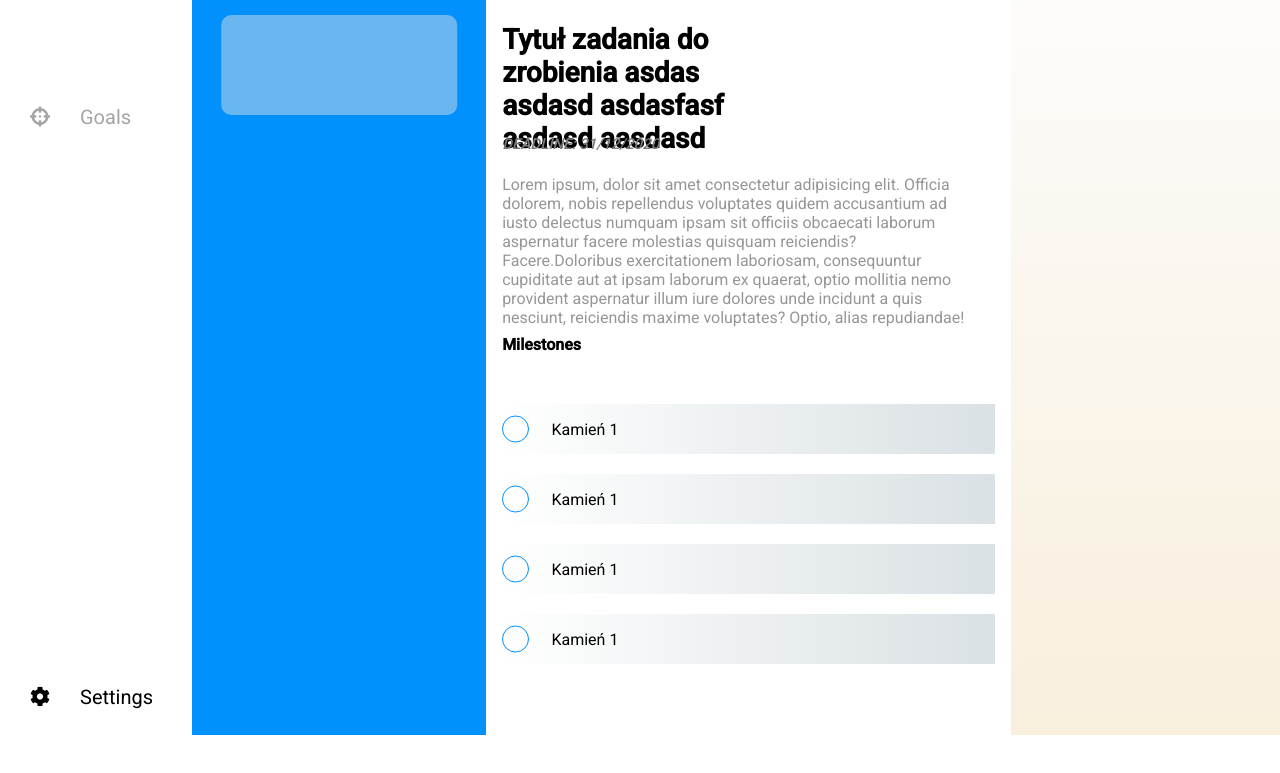
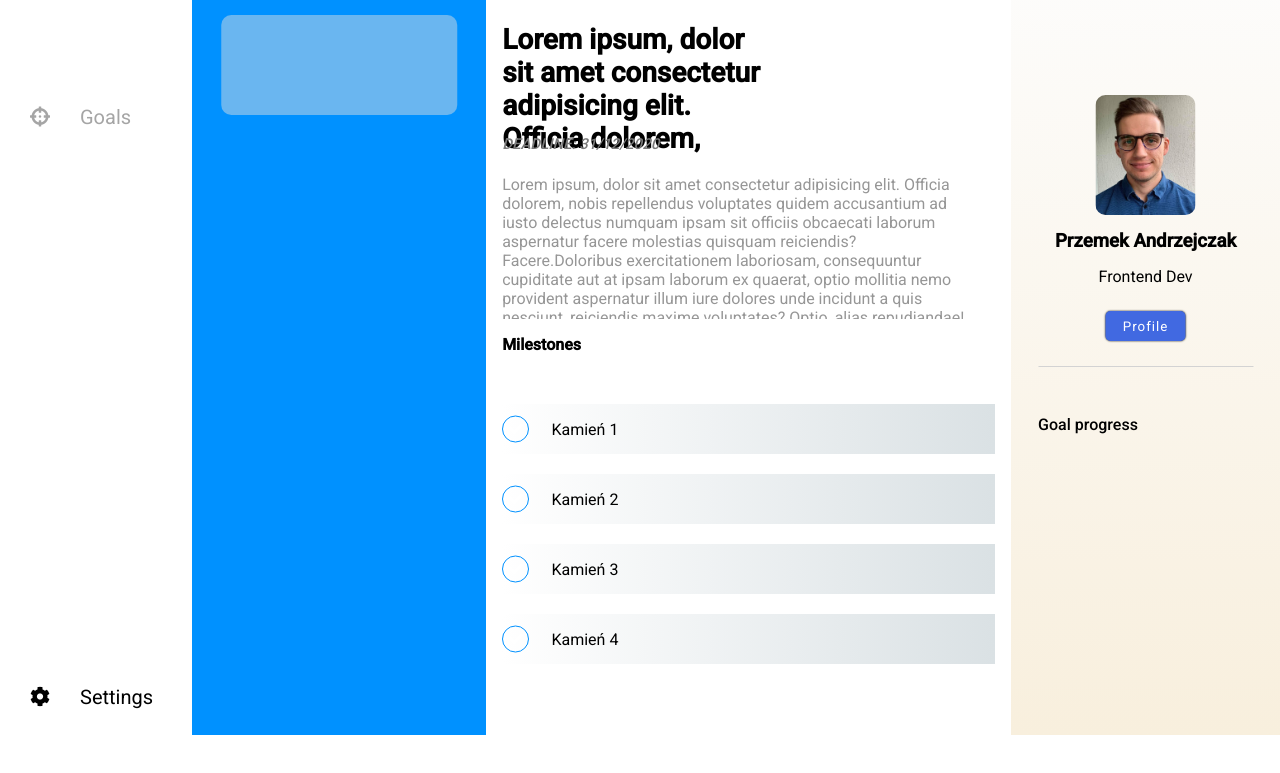
Before and after one commit to PrzemekAn/TODO-app, a plain HTML site: page index.html in a window 1280 px wide. Shown: the part 65-838 px from the top of the page. Drawn offline with Linux system fonts and the light colour scheme.

Commit message:
personal info styled

```diff
--- a/index.html
+++ b/index.html
@@ -29,20 +29,32 @@
         </div>
         <div class = 'tasks-details'>
             <h2 class="tasks-details-header">My task</h2>
-            <h1 class="task-details-header">Tytuł zadania do zrobienia asdas asdasd  asdasfasf asdasd aasdasd </h1>
+            <h1 class="task-details-header">Lorem ipsum, dolor sit amet consectetur adipisicing elit. Officia dolorem,</h1>
             <p class="deadline">Deadline: <span class = 'deadline-date'>31/12/2020</span></p>
-            <p class="task-details">Lorem ipsum, dolor sit amet consectetur adipisicing elit. Officia dolorem, nobis repellendus voluptates quidem accusantium ad iusto delectus numquam ipsam sit officiis obcaecati laborum aspernatur facere molestias quisquam reiciendis? Facere.Doloribus exercitationem laboriosam, consequuntur cupiditate aut at ipsam laborum ex quaerat, optio mollitia nemo provident aspernatur illum iure dolores unde incidunt a quis nesciunt, reiciendis maxime voluptates? Optio, alias repudiandae!</p>
+            <p class="task-details">Lorem ipsum, dolor sit amet consectetur adipisicing elit. Officia dolorem, nobis repellendus voluptates quidem accusantium ad iusto delectus numquam ipsam sit officiis obcaecati laborum aspernatur facere molestias quisquam reiciendis? Facere.Doloribus exercitationem laboriosam, consequuntur cupiditate aut at ipsam laborum ex quaerat, optio mollitia nemo provident aspernatur illum iure dolores unde incidunt a quis nesciunt, reiciendis maxime voluptates? Optio, alias repudiandae! </p>
             <div class="steps">
                 <h4 class = 'steps-header'>Milestones</h2>
                 <div class="milestones">
                     <div class="milestone"><i class="fas fa-check check-circle"></i><p class="milestone-text">Kamień 1</p></div>
-                    <div class="milestone"><i class="fas fa-check check-circle"></i><p class="milestone-text">Kamień 1</p></div>
-                    <div class="milestone"><i class="fas fa-check check-circle"></i><p class="milestone-text">Kamień 1</p></div>
-                    <div class="milestone"><i class="fas fa-check check-circle"></i><p class="milestone-text">Kamień 1</p></div>
+                    <div class="milestone"><i class="fas fa-check check-circle"></i><p class="milestone-text">Kamień 2</p></div>
+                    <div class="milestone"><i class="fas fa-check check-circle"></i><p class="milestone-text">Kamień 3</p></div>
+                    <div class="milestone"><i class="fas fa-check check-circle"></i><p class="milestone-text">Kamień 4</p></div>
                 </div>
             </div>
         </div>
-        <div class = 'personal-informations'></div>
+        <div class = 'personal-informations'>
+            <div class="user-info">
+                <img src="images/przemek.jpg" alt="Przemysław Andrzejczak">
+                <h3 class="user-info-header">Przemek Andrzejczak</h3>
+                <p class="job-position-info">Frontend Dev</p>
+                <button class="profile-button">Profile</button>
+            </div>
+            <div class="goal-progress">
+                <p class="goal-progress-header">Goal progress</p>
+                <!-- dodać piechart z wszystkimi zadaniami, zrobionymi, ukończonymi i trakcie  i dodać legende-->
+
+            </div>
+        </div>
     </div>
     <script src = 'script.js'></script>
 </body>
--- a/script.js
+++ b/script.js
@@ -149,18 +149,23 @@ newTaskButton.addEventListener('click',()=>{
 
         deleteTaskButtons.addEventListener('click',(e)=>{
             e.target.parentNode.remove();
+            deleteTaskButtons.parentNode.removeEventListener('click',showTask);
             idx--;
         })
 
-        // otwieranie szczegolow zadania
-        divEl.addEventListener('click',()=>{
+        divEl.addEventListener('mouseover',()=>{
+            divEl.addEventListener('click',showTask);
+        })
+
+        function showTask(){
             taskDetailsHeader.textContent = taskObj.name;
             deadline.textContent = taskObj.date;
             taskDetails.textContent = taskObj.shortcut;
-        })
+        }
+        // otwieranie szczegolow zadania
+        divEl.addEventListener('click',showTask)
         console.log(idx);
         idx++;
-
     })
 })
 
--- a/style.css
+++ b/style.css
@@ -217,6 +217,7 @@
     font-weight: 500;
     margin: 5% 0;
     width: 70%;
+    padding-left: 10px;
 
 }
 
@@ -227,6 +228,7 @@
     overflow: hidden;
     text-align: justify;
     padding-right: 60px;
+    padding-left: 10px;
 
 }
 
@@ -295,6 +297,7 @@
     height: 100%;
     width: 41%;
     position: relative;
+    overflow: hidden;
 }
 
 .tasks-details-header {
@@ -334,6 +337,8 @@
     left: 3%;
     width: 90%;
     color: #969696;
+    height: 18%;
+    overflow: hidden;
 }
 
 .steps {
@@ -390,4 +395,59 @@
     height: 100%;
     width: 21%;
     background-image: linear-gradient(to bottom, rgb(253, 253, 253), rgb(248, 239, 221));
+    position: relative;
 }
+
+.user-info {
+    width: 80%;
+    /* height: 20vh; */
+    position: absolute;
+    left: 50%;
+    top: 20%;
+    transform: translateX(-50%);
+    border-bottom: 1px solid lightgray;
+
+    /* background-color: blue; */
+}
+
+.user-info img {
+    display: block;
+    margin: 0 auto;
+    height: 120px;
+    width: 100px;
+    border-radius: 10px;
+}
+
+.user-info-header {
+    text-align: center;
+    margin: 15px 0;
+}
+
+.job-position-info {
+    text-align: center;
+}
+
+.profile-button {
+    display: block;
+    width: 80px;
+    height: 30px;
+    margin: 25px auto;
+    background-color: royalblue;
+    border: none;
+    color: white;
+    border-radius: 5px;
+    letter-spacing: 1px;
+    box-shadow: 0 0 2px black;
+    cursor: pointer;
+}
+
+
+
+.goal-progress {
+    position: absolute;
+    top: 60%;
+    left: 50%;
+    transform: translateX(-50%);
+    width: 80%;
+    font-weight: 500;
+}
```
Also changed, not shown: images/przemek.JPG (added).
